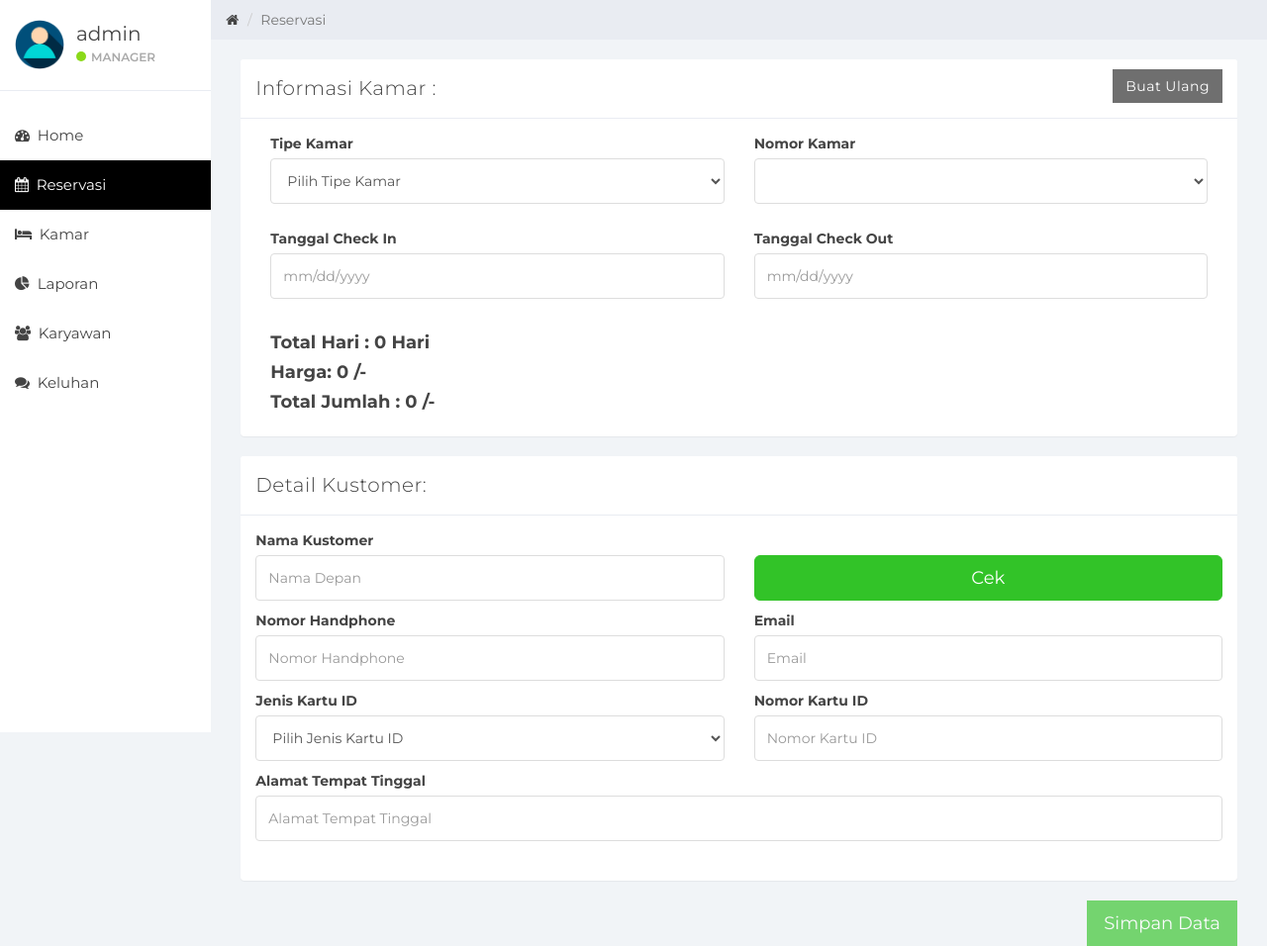
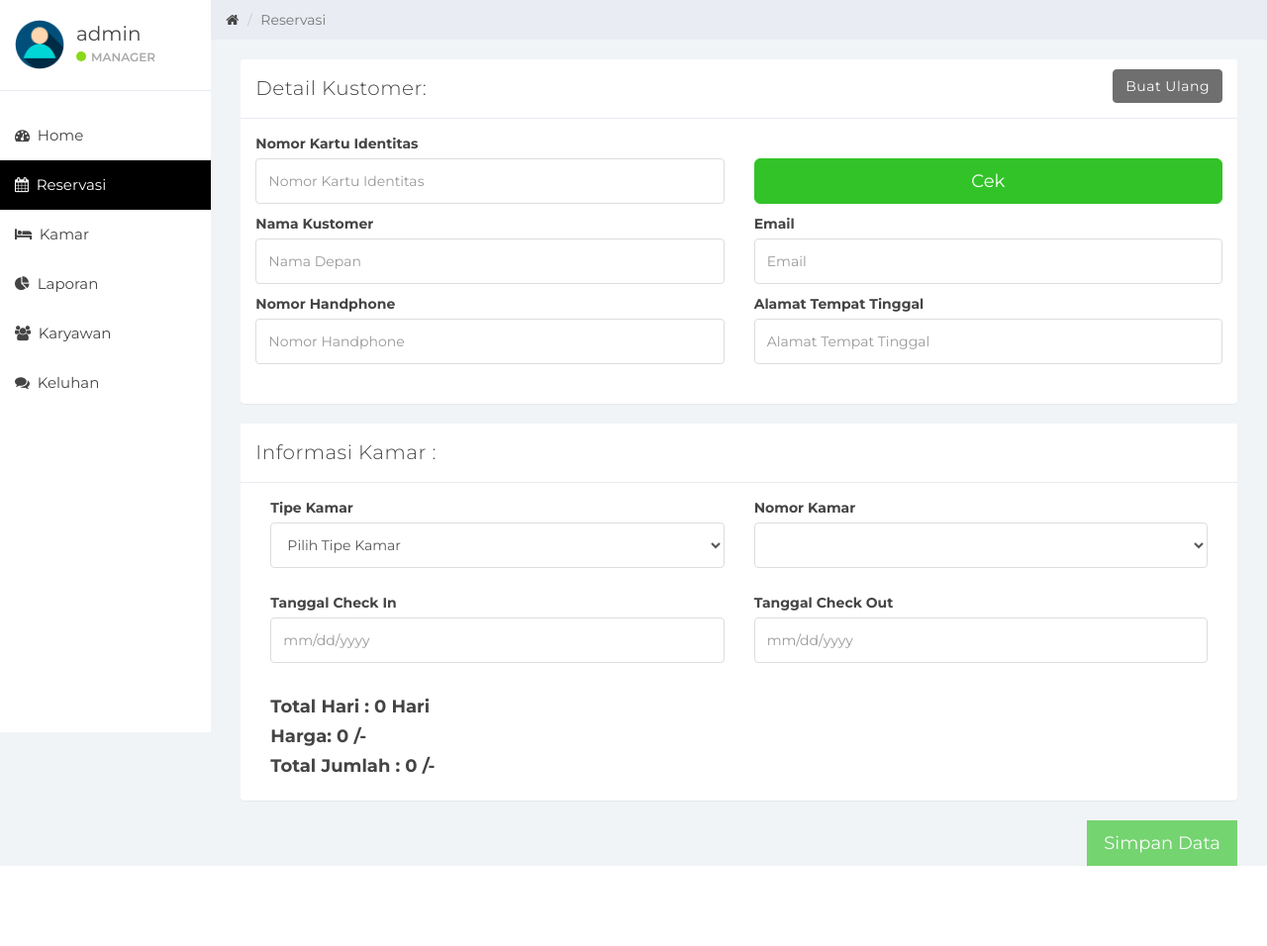
Before and after one commit to Fatur08/Nirwana_Hotel_Manajemen_Website, a PHP site: page /html2pdf/index.php?reservasi in a window 1280 px wide. Shown: the part 60-1016 px from the top of the page at 99% size. After the commit the page ends 935 px from the top, so only its background shows below. Run offline with PHP 8.4, Linux system fonts and the light colour scheme; a user stored in the database is signed in; data comes from the database, SQL or seed files in the repository; lists and menus that the app fills with data are empty.

Commit message:
Update 19 Agustus 2024

```diff
--- a/reservasi.php
+++ b/reservasi.php
@@ -35,13 +35,106 @@ if (isset($_GET['room_id'])){
             <form role="form" id="booking" data-toggle="validator">
                 <div class="response"></div>
                 <div class="col-lg-12">
+                    <div class="panel panel-default">
+                        <div class="panel-heading">Detail Kustomer:
+                            <a class="btn btn-secondary pull-right" href="index.php?reservasi">Buat Ulang</a>
+                        </div>
+                        <div class="panel-body">
+                            <!--
+                            <div class="form-group col-lg-6">
+                                <label>Nama Depan</label>
+                                <input class="form-control" placeholder="Nama Depan" id="first_name" data-error="Enter First Name" required>
+                                <div class="help-block with-errors"></div>
+                            </div>
+
+
+
+                            <div class="form-group col-lg-6">
+                                <label>Nama Belakang</label>
+                                <input class="form-control" placeholder="Nama Belakang" id="last_name">
+                            </div>
+
+                            <div class="form-group col-lg-6">
+                                <label>Nomor Handphone</label>
+                                <input type="number" class="form-control" data-error="Enter Min 10 Digit" data-minlength="10" placeholder="Nomor Handphone" id="contact_no" required>
+                                <div class="help-block with-errors"></div>
+                            </div>
+                            -->
+
+                            <div class="form-group">
+                                <div class="row">
+                                    <div class="col-lg-6">
+                                        <label>Nomor Kartu Identitas</label>
+                                        <input type="text" class="form-control" placeholder="Nomor Kartu Identitas" id="id_card_no" data-error="Masukkan Data Yang Sesuai" required>
+                                        <div class="help-block with-errors"></div>
+                                    </div>
+                                    <div class="col-lg-6">
+                                        <?php
+                                        echo '<button title="Cek" id="cek" class="btn btn-lg btn-success pull-right" style="width: 100%; margin-top:25px;">Cek</button>';
+                                        //if ($rooms['status'] == 1) {
+                                        //    echo '<button title="Cek" data-id="' . $rooms['room_id'] . '" id="cek" class="btn btn-lg btn-success pull-right" style="width: 100%; margin-top:25px;">Cek</button>';
+                                        //}
+                                        ?>
+                                        <!--<button class="btn btn-lg btn-success pull-right" id="cek" style="width: 100%; margin-top:25px;">Cek</button>-->
+                                        <div class="help-block with-errors"></div>
+                                    </div>
+                                </div>
+                                <div class="row">
+                                    <div class="col-lg-6">
+                                        <label>Nama Kustomer</label>
+                                        <input class="form-control" placeholder="Nama Depan" id="customer_name" data-error="Harap Masukkan Data Yang Benar" required>
+                                        <div class="help-block with-errors"></div>
+                                    </div>
+                                    <div class="col-lg-6">
+                                        <label>Email</label>
+                                        <input type="email" class="form-control" placeholder="Email" id="email" data-error="Enter Valid Email Address" required>
+                                        <div class="help-block with-errors"></div>
+                                    </div>
+                                </div>
+                                <div class="row">
+                                    <div class="col-lg-6">
+                                        <label>Nomor Handphone</label>
+                                        <input type="number" class="form-control" data-error="Enter Min 10 Digit" data-minlength="10" placeholder="Nomor Handphone" id="contact_no" required>
+                                        <div class="help-block with-errors"></div>
+                                    </div>
+                                    <div class="col-lg-6">
+                                        <label>Alamat Tempat Tinggal</label>
+                                        <input type="text" class="form-control" placeholder="Alamat Tempat Tinggal" id="address" required>
+                                        <div class="help-block with-errors"></div>
+                                        <!--
+                                        <label>Jenis Kartu ID</label>
+                                        <select class="form-control" id="id_card_id" data-error="Pilih Jenis Kartu ID" required onchange="validId(this.value);">
+                                            <option selected disabled>Pilih Jenis Kartu ID</option>
+                                            <?php
+                                            //$query  = "SELECT * FROM id_card_type";
+                                            //$result = mysqli_query($connection,$query);
+                                            //if (mysqli_num_rows($result) > 0){
+                                            //    while ($id_card_type = mysqli_fetch_assoc($result)){
+                                            //        echo '<option value="'.$id_card_type['id_card_type_id'].'">'.$id_card_type['id_card_type'].'</option>';
+                                            //    }}
+                                            ?>
+                                        </select>
+                                        <div class="help-block with-errors"></div>
+                                        -->
+                                    </div>
+                                </div>
+                                <!--
+                                <div class="row">
+                                    <div class="col-lg-12">
+                                        <label>Alamat Tempat Tinggal</label>
+                                        <input type="text" class="form-control" placeholder="Alamat Tempat Tinggal" id="address" required>
+                                        <div class="help-block with-errors"></div>
+                                    </div>
+                                </div>
+                                -->
+                            </div>
+                        </div>
+                    </div>
                     <?php
                     if (isset($_GET['room_id'])){?>
 
                         <div class="panel panel-default">
-                            <div class="panel-heading">Informasi Kamar:
-                                <a class="btn btn-secondary pull-right" href="index.php?reservasi">Buat Ulang</a>
-                            </div>
+                            <div class="panel-heading">Informasi Kamar:</div>
                             <div class="panel-body">
                                 <div class="form-group col-lg-6">
                                     <label>Tipe Kamar</label>
@@ -82,9 +175,7 @@ if (isset($_GET['room_id'])){
                         </div>
                     <?php } else{?>
                         <div class="panel panel-default">
-                            <div class="panel-heading">Informasi Kamar :
-                                <a class="btn btn-secondary pull-right" style="border-radius:0%" href="index.php?reservasi">Buat Ulang</a>
-                            </div>
+                            <div class="panel-heading">Informasi Kamar :</div>
                             <div class="panel-body">
                                 <div class="form-group col-lg-6">
                                     <label>Tipe Kamar</label>
@@ -131,88 +222,6 @@ if (isset($_GET['room_id'])){
                         </div>
                     <?php }
                     ?>
-                    <div class="panel panel-default">
-                        <div class="panel-heading">Detail Kustomer:</div>
-                        <div class="panel-body">
-                            <!--
-                            <div class="form-group col-lg-6">
-                                <label>Nama Depan</label>
-                                <input class="form-control" placeholder="Nama Depan" id="first_name" data-error="Enter First Name" required>
-                                <div class="help-block with-errors"></div>
-                            </div>
-
-
-
-                            <div class="form-group col-lg-6">
-                                <label>Nama Belakang</label>
-                                <input class="form-control" placeholder="Nama Belakang" id="last_name">
-                            </div>
-
-                            <div class="form-group col-lg-6">
-                                <label>Nomor Handphone</label>
-                                <input type="number" class="form-control" data-error="Enter Min 10 Digit" data-minlength="10" placeholder="Nomor Handphone" id="contact_no" required>
-                                <div class="help-block with-errors"></div>
-                            </div>
-                            -->
-
-                            <div class="form-group">
-                                <div class="row">
-                                    <div class="col-lg-6">
-                                        <label>Nama Kustomer</label>
-                                        <input class="form-control" placeholder="Nama Depan" id="customer_name" data-error="Harap Masukkan Data Yang Benar" required>
-                                        <div class="help-block with-errors"></div>
-                                    </div>
-                                    <div class="col-lg-6">
-                                        <a href="#">
-                                            <button class="btn btn-lg btn-success pull-right" style="width: 100%; margin-top:25px;">Cek</button>
-                                        </a>
-                                        <div class="help-block with-errors"></div>
-                                    </div>
-                                </div>
-                                <div class="row">
-                                    <div class="col-lg-6">
-                                        <label>Nomor Handphone</label>
-                                        <input type="number" class="form-control" data-error="Enter Min 10 Digit" data-minlength="10" placeholder="Nomor Handphone" id="contact_no" required>
-                                        <div class="help-block with-errors"></div>
-                                    </div>
-                                    <div class="col-lg-6">
-                                        <label>Email</label>
-                                        <input type="email" class="form-control" placeholder="Email" id="email" data-error="Enter Valid Email Address" required>
-                                        <div class="help-block with-errors"></div>
-                                    </div>
-                                </div>
-                                <div class="row">
-                                    <div class="col-lg-6">
-                                        <label>Jenis Kartu ID</label>
-                                        <select class="form-control" id="id_card_id" data-error="Pilih Jenis Kartu ID" required onchange="validId(this.value);">
-                                            <option selected disabled>Pilih Jenis Kartu ID</option>
-                                            <?php
-                                            $query  = "SELECT * FROM id_card_type";
-                                            $result = mysqli_query($connection,$query);
-                                            if (mysqli_num_rows($result) > 0){
-                                                while ($id_card_type = mysqli_fetch_assoc($result)){
-                                                    echo '<option value="'.$id_card_type['id_card_type_id'].'">'.$id_card_type['id_card_type'].'</option>';
-                                                }}
-                                            ?>
-                                        </select>
-                                        <div class="help-block with-errors"></div>
-                                    </div>
-                                    <div class="col-lg-6">
-                                        <label>Nomor Kartu ID</label>
-                                        <input type="text" class="form-control" placeholder="Nomor Kartu ID" id="id_card_no" data-error="Enter Valid ID Card No" required>
-                                        <div class="help-block with-errors"></div>
-                                    </div>
-                                </div>
-                                <div class="row">
-                                    <div class="col-lg-12">
-                                        <label>Alamat Tempat Tinggal</label>
-                                        <input type="text" class="form-control" placeholder="Alamat Tempat Tinggal" id="address" required>
-                                        <div class="help-block with-errors"></div>
-                                    </div>
-                                </div>
-                            </div>
-                        </div>
-                    </div>
                     <button type="submit" class="btn btn-lg btn-success pull-right" style="border-radius:0%">Simpan Data</button>
                 </div>
             </form>
```
Also changed, not shown: ajax.js (+42 -3 lines), ajax.php (+8 -7 lines), kamar.php (+3 -21 lines).
